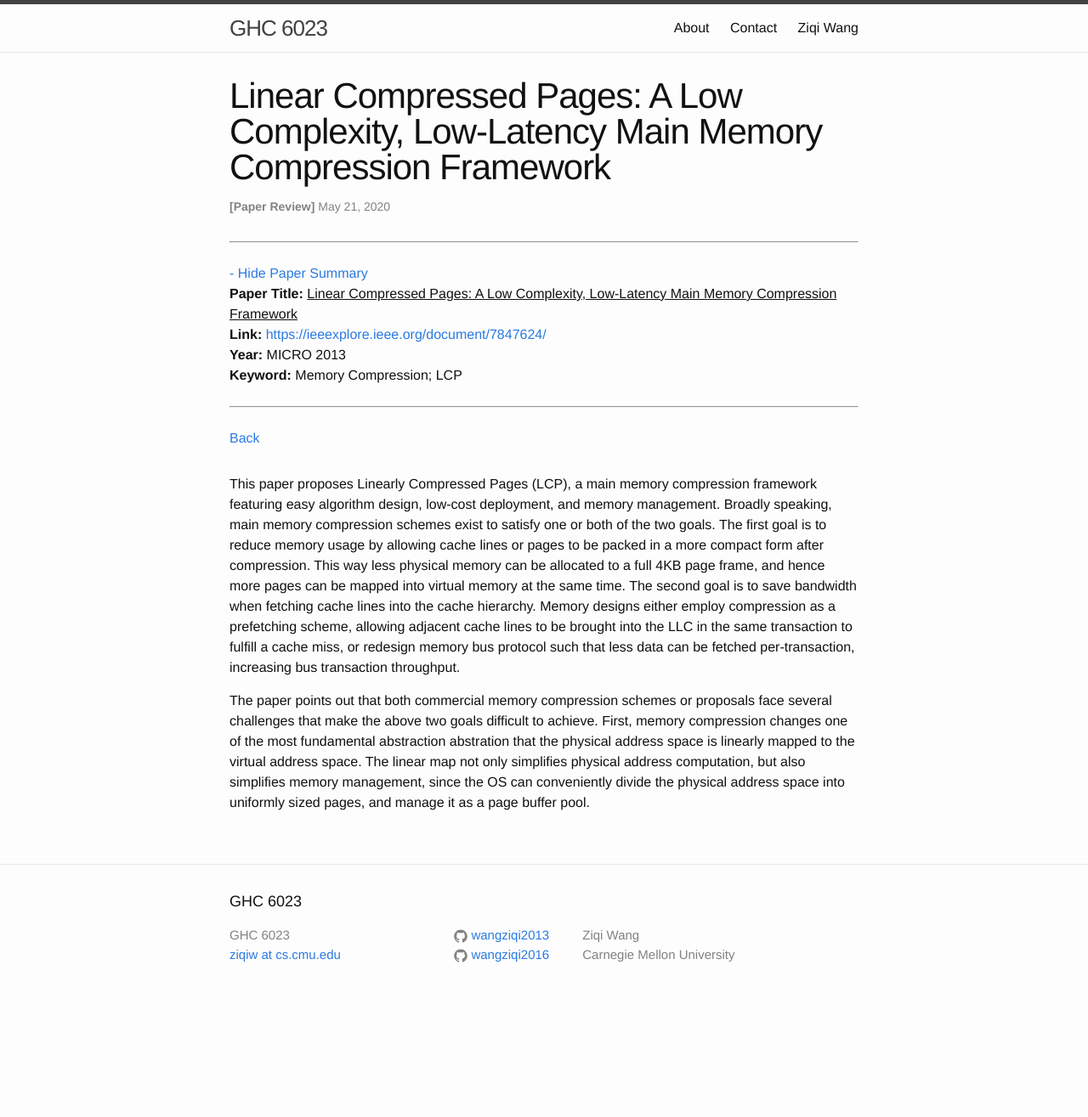
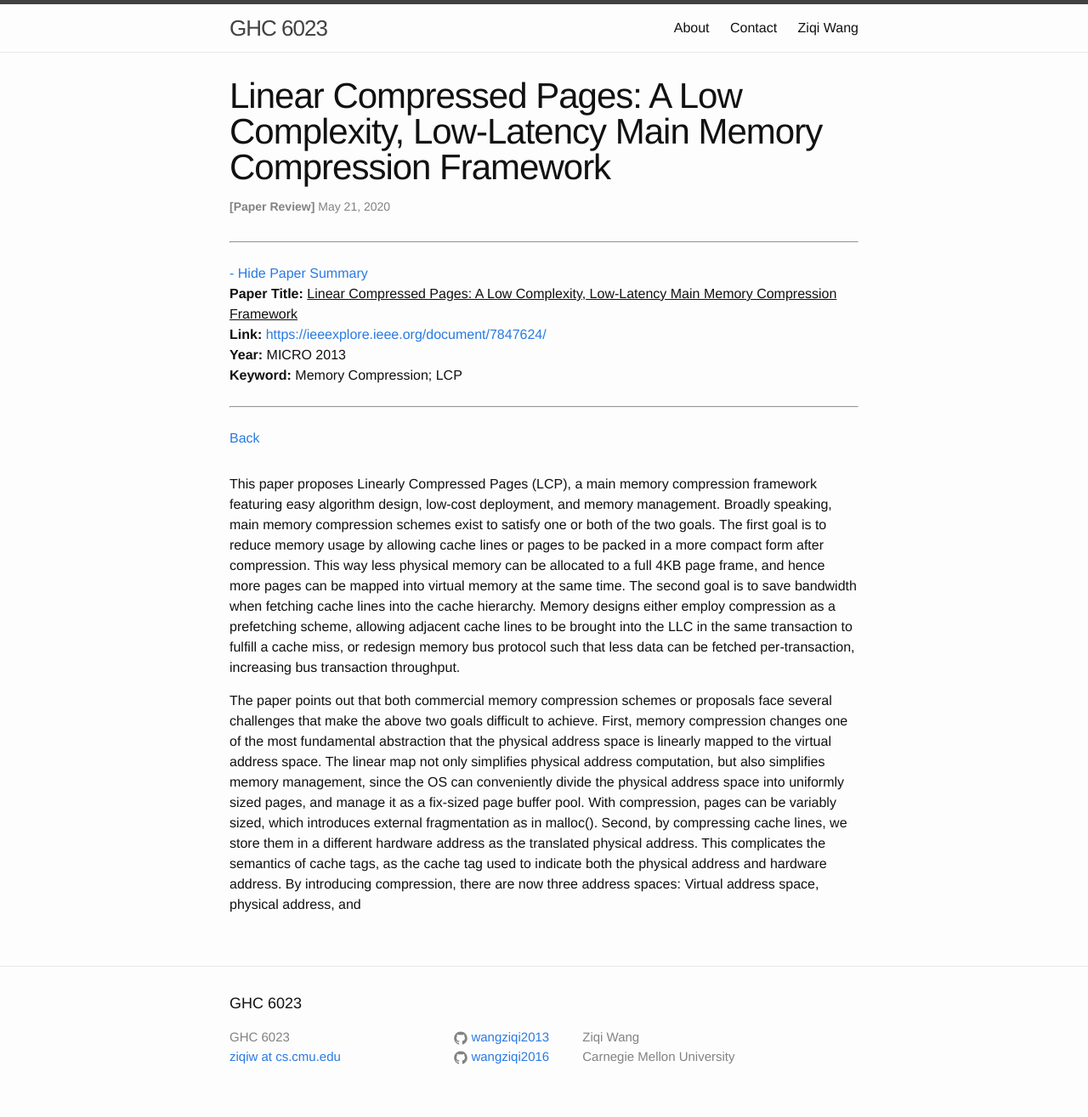
Before and after one commit to wangziqi2013/wangziqi2013.github.io, a Jekyll site: the page built from _posts/2020-05-20-lcp.markdown, in a window 1280 px wide. Shown: the whole page at 85% size. Built offline with Jekyll 4.4.1, drawn with Linux system fonts in a browser that asks for light colours; before the commit the page ends 1195 px from its top, so only the background shows below that.

Commit message:
Adding malloc

```diff
--- a/_posts/2020-05-20-lcp.markdown
+++ b/_posts/2020-05-20-lcp.markdown
@@ -25,6 +25,11 @@ fetched per-transaction, increasing bus transaction throughput.
 
 The paper points out that both commercial memory compression schemes or proposals face several challenges that make
 the above two goals difficult to achieve. First, memory compression changes one of the most fundamental abstraction
-abstration that the physical address space is linearly mapped to the virtual address space. The linear map not only
+that the physical address space is linearly mapped to the virtual address space. The linear map not only
 simplifies physical address computation, but also simplifies memory management, since the OS can conveniently divide the
-physical address space into uniformly sized pages, and manage it as a page buffer pool.
+physical address space into uniformly sized pages, and manage it as a fix-sized page buffer pool.
+With compression, pages can be variably sized, which introduces external fragmentation as in malloc().
+Second, by compressing cache lines, we store them in a different hardware address as the translated physical address.
+This complicates the semantics of cache tags, as the cache tag used to indicate both the physical address and hardware
+address. By introducing compression, there are now three address spaces: Virtual address space, physical address,
+and
```
